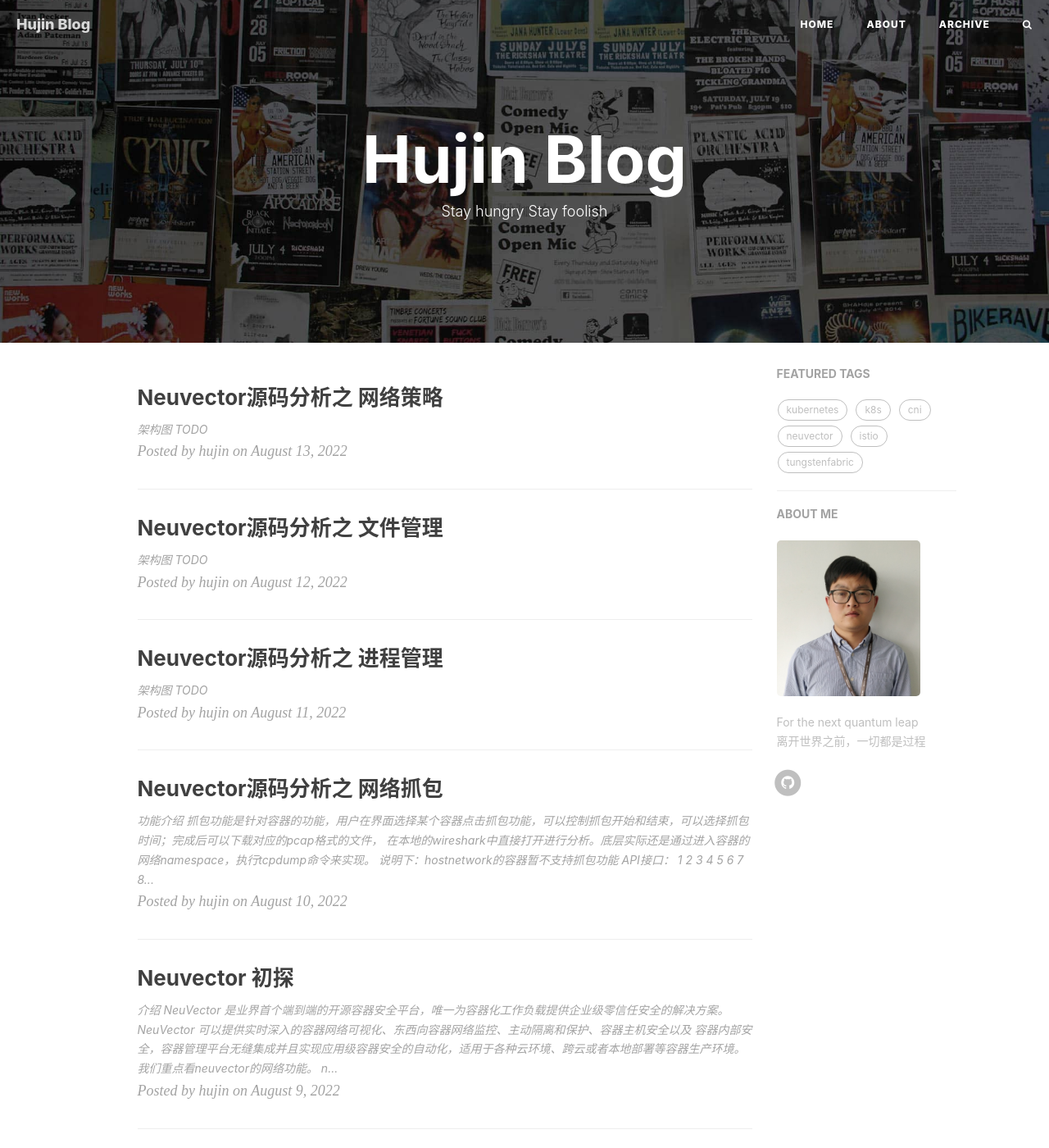
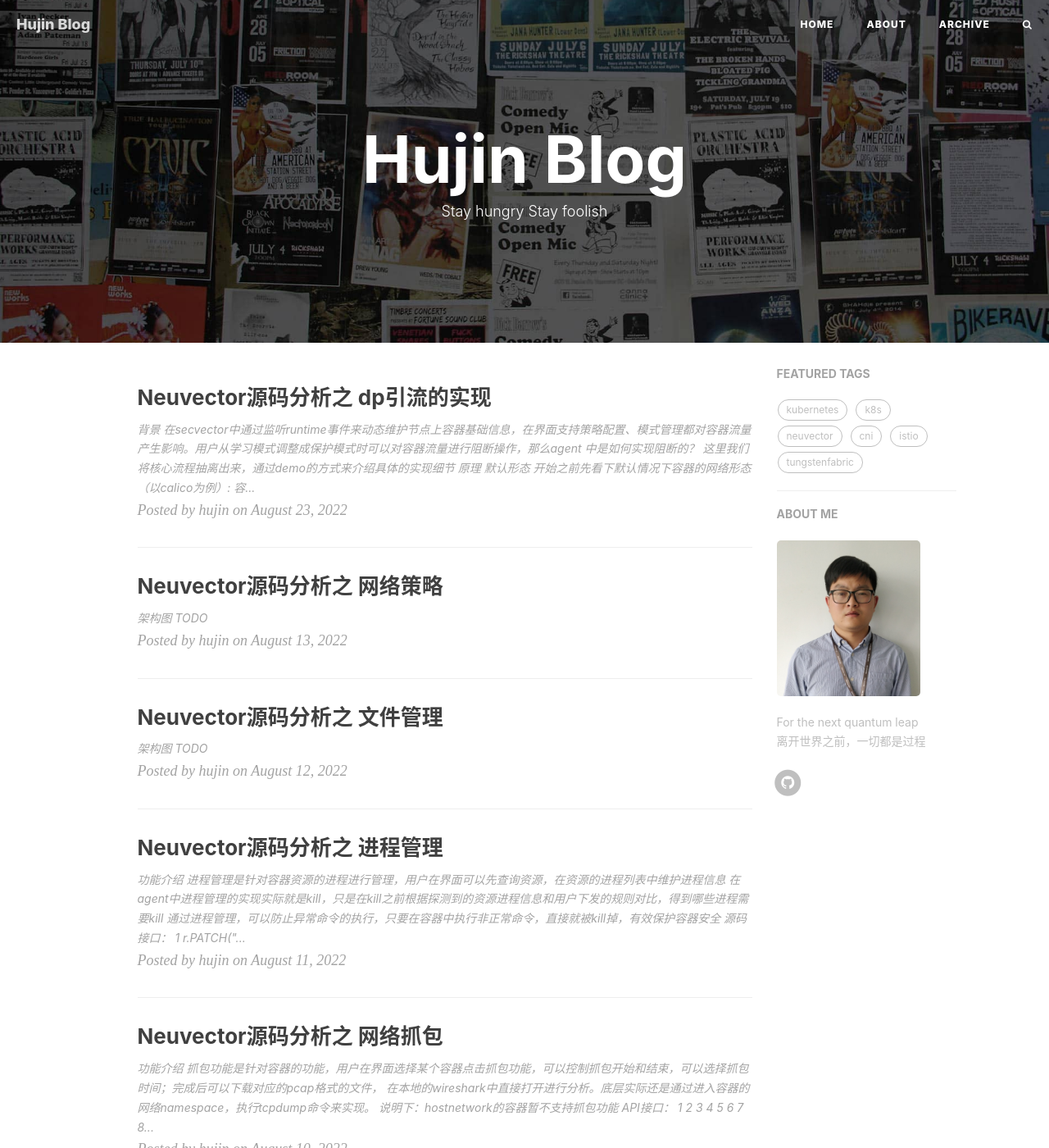
Before and after one commit to smallcoderhujin/blog, a Jekyll site: the page built from index.html, in a window 1280 px wide and 1400 px high. Shown: the whole window at 82% size. Built offline with Jekyll 4.4.1, drawn with Linux system fonts in a browser that asks for light colours; nearby versions of some CDN libraries; the list of posts is cut into pages by our own code; comment, search, counter and statistics services are not loaded; part of the change alters nothing that is shown; some of the changed text lies outside the part shown.

Commit message:
add blog: neuvector dp

```diff
--- a/_posts/kubernetes/2022-08-11-neuvector-process.md
+++ b/_posts/kubernetes/2022-08-11-neuvector-process.md
@@ -11,5 +11,16 @@ tags:
 ---
 
 
-## 架构图
-TODO
+## 功能介绍
+![neuvector_pcap](/blog/img/neuvector_process.png)
+
+进程管理是针对容器资源的进程进行管理，用户在界面可以先查询资源，在资源的进程列表中维护进程信息
+在agent中进程管理的实现实际就是kill，只是在kill之前根据探测到的资源进程信息和用户下发的规则对比，得到哪些进程需要kill
+
+通过进程管理，可以防止异常命令的执行，只要在容器中执行非正常命令，直接就被kill掉，有效保护容器安全
+
+## 源码
+
+接口：
+
+    r.PATCH("/v1/process_profile/:name", handlerProcessProfileConfig)
--- /dev/null
+++ b/_posts/kubernetes/2022-08-23-neuvector-dp.md
@@ -0,0 +1,227 @@
+---
+title: "Neuvector源码分析之 dp引流的实现"
+subtitle: ""
+layout: post
+author: "hujin"
+header-style: text
+tags:
+  - neuvector
+  - dp
+
+---
+
+
+## 背景
+在secvector中通过监听runtime事件来动态维护节点上容器基础信息，在界面支持策略配置、模式管理都对容器流量产生影响。用户从学习模式调整成保护模式时可以对容器流量进行阻断操作，那么agent
+中是如何实现阻断的？
+这里我们将核心流程抽离出来，通过demo的方式来介绍具体的实现细节
+
+## 原理
+### 默认形态
+
+![neuvector_pcap](/blog/img/neuvector_dp1.png)
+
+开始之前先看下默认情况下容器的网络形态（以calico为例）:
+- 容器网卡使用veth设备，一端在容器内部，一端在host上
+- 在host上通过路由规则的方式将流量引到host上的veth设备，最终到达容器内部
+
+### 引流形态
+
+![neuvector_pcap](/blog/img/neuvector_dp2.png)
+
+引流形态下流量会优先经过agent容器，根据策略规则过滤后转发到具体的容器内部。本次我们需要从host上直接ping container-ns中的网卡ip 10.10.10.88,
+
+首先创建两个network namespace
+- ns1：引流实现位置
+- ns2：模拟普通容器的network namespace
+
+命令
+
+    ip netns add agent-ns
+    ip netns add container-ns
+
+在host上创建三组veth
+
+- vex：流量入口
+- vin：跨agent-ns和container-ns，在agent中将流量转发到这个设备就可以到达容器内部
+- vbr：监控设备，也是dp工作的设备
+
+命令：
+
+    # 创建veth
+    ip link add vex type veth peer name vex-peer
+    ip link add vin type veth peer name vin-peer
+    ip link add vbr type veth peer name vth
+
+    # 将vex放入agent-ns
+    ip link set vex netns agent-ns
+    ip netns exec agent-ns ip link set vex up
+
+    # 将vin放入agent-ns
+    ip link set vin netns agent-ns
+    ip netns exec agent-ns ip link set vin up
+
+    # 将vin-peer放入container-ns
+    ip link set vin-peer netns container-ns
+
+    # 在container-ns修改网卡名称为eth0
+    ip netns exec container-ns ip link set vin-peer name eth0
+    ip addr add 10.10.10.88/24 dev eth0
+    ip netns exec container-ns ip link set eth0 up
+
+    # 将vbr和vth都放入agent-ns
+    ip link set vbr netns agent-ns
+    ip link set vth netns agent-ns
+    ip netns exec agent-ns ip link set vbr up
+    ip netns exec agent-ns ip link set vth up
+
+    # 配置host上的vex-peer
+    ip addr add 10.10.10.66/24 dev vex-peer
+    ip link set vex-peer up
+
+tc引流
+
+    # 创建qdisc
+    tc qdisc add dev vin ingress
+    tc qdisc add dev vex ingress
+    tc qdisc add dev vbr ingress
+
+    # 创建filter
+    tc filter add dev vex pref 10001 parent ffff: protocol ip u32 match u8 0 1 at -14 match u16 0x1a27 0xffff at -14 match u32 0xf3873a27 0xffffffff at -12 action pedit munge offset -14 u16 set 0x4e65 munge offset -12 u32 set 0x755600b4 pipe action mirred egress mirror dev vbr
+
+    tc filter add dev vex pref 10002 parent ffff: protocol all u32 match u8 0 0 action mirred egress mirror dev vin
+
+    tc filter add dev vbr pref 5 parent ffff: protocol all u32 match u16 0x4e65 0xffff at -14 match u32 0x755600b4 0xffffffff at -12 action pedit munge offset -14 u16 set 0x1a27 munge offset -12 u32 set 0xf3873a27 pipe action mirred egress mirror dev vin
+
+    tc filter add dev vin pref 10002 parent ffff: protocol all u32 match u8 0 0 action mirred egress mirror dev vex
+
+    tc filter add dev vin pref 10001 parent ffff: protocol ip u32 match u8 0 1 at -14 match u32 0x1a27f387 0xffffffff at -8 match u16 0x3a27 0xffff at -4 action pedit munge offset -8 u32 set 0x4e657556 munge offset -4 u16 set 0x00b4 pipe action mirred egress mirror dev vbr
+
+    tc filter add dev vbr pref 172 parent ffff: protocol all u32 match u32 0x4e657556 0xffffffff at -8 match u16 0x00b4 0xffff at -4 action pedit munge offset -8 u32 set 0x1a27f387 munge offset -4 u16 set 0x3a27 pipe action mirred egress mirror dev vex
+
+此时我们从host上ping 10.10.10.88，同时在agent-ns的vex和vbr抓包会看到数据包
+
+- 这里从抓包结果会看到目标mac变了，这个是通过tc完成的
+- 但是在vin上是抓不到包的（可以抓到广播包），因为dp没有开始工作
+
+抓包结果：
+
+    sh-4.2# tcpdump -enpli vex
+    tcpdump: verbose output suppressed, use -v or -vv for full protocol decode
+    listening on vex, link-type EN10MB (Ethernet), capture size 262144 bytes
+    17:31:40.761531 06:82:9c:02:54:91 > 1a:27:f3:87:3a:27, ethertype IPv4 (0x0800), length 98: 10.10.10.66 > 10.10.10.88: ICMP echo request, id 32052, seq 214, length 64
+    17:31:41.761533 06:82:9c:02:54:91 > 1a:27:f3:87:3a:27, ethertype IPv4 (0x0800), length 98: 10.10.10.66 > 10.10.10.88: ICMP echo request, id 32052, seq 215, length 64
+    17:31:42.761516 06:82:9c:02:54:91 > 1a:27:f3:87:3a:27, ethertype IPv4 (0x0800), length 98: 10.10.10.66 > 10.10.10.88: ICMP echo request, id 32052, seq 216, length 64
+    ^C
+    3 packets captured
+    3 packets received by filter
+    0 packets dropped by kernel
+    sh-4.2# tcpdump -enpli vbr
+    tcpdump: verbose output suppressed, use -v or -vv for full protocol decode
+    listening on vbr, link-type EN10MB (Ethernet), capture size 262144 bytes
+    17:31:45.761528 06:82:9c:02:54:91 > 4e:65:75:56:00:b4, ethertype IPv4 (0x0800), length 98: 10.10.10.66 > 10.10.10.88: ICMP echo request, id 32052, seq 219, length 64
+    17:31:46.761515 06:82:9c:02:54:91 > 4e:65:75:56:00:b4, ethertype IPv4 (0x0800), length 98: 10.10.10.66 > 10.10.10.88: ICMP echo request, id 32052, seq 220, length 64
+    17:31:47.761531 06:82:9c:02:54:91 > 4e:65:75:56:00:b4, ethertype IPv4 (0x0800), length 98: 10.10.10.66 > 10.10.10.88: ICMP echo request, id 32052, seq 221, length 64
+
+运行dp
+
+    ip netns exec agent-ns dp -n 1
+
+> 这里需要重新编译dp，对dp做一些改造，保证可以在host运行，主要是mmap那部分逻辑
+
+
+调用dp接口
+
+分别调用dp接口：
+- ctrl_add_srvc_port： 配置引流设备名称等参数
+- ctrl_cfg_internal_net：配置当前节点设备ip和类型
+- ctrl_add_mac：在引流设备中添加需要引流的mac
+- ctrl_cfg_mac：配置mac参数
+
+调用脚本
+
+    import socket
+    import json
+
+    DP_SERVER_PATH = '/tmp/dp_listen.sock'
+    SOCK = None
+
+    def connect_dp():
+        global SOCK
+        if SOCK:
+            return SOCK
+        socket_family = socket.AF_UNIX
+        socket_type = socket.SOCK_DGRAM
+
+        sock = socket.socket(socket_family, socket_type)
+        sock.connect(DP_SERVER_PATH)
+        SOCK = sock
+        print("dp connected")
+        return sock
+
+
+    def send_msg(msg):
+        sock = connect_dp()
+        sock.sendall(json.dumps(msg).encode())
+
+        # data = sock.recv(1024)
+        # print("receive data:", data)
+        print('send msg: %s success' % msg)
+
+
+    def add_srvc_port():
+        data = {
+            "iface": "vth",
+            "jumboframe": False
+        }
+        send_msg({'ctrl_add_srvc_port': data})
+
+
+    def add_internal_net():
+        data = {
+            "flag": 3,
+            "subnet_addr": [
+                {"ip": "172.17.0.0", "mask": "255.255.0.0"},
+                {"ip": "179.20.23.0", "mask": "255.255.255.0"},
+                {"ip": "10.10.10.0", "mask": "255.255.255.0"},
+                {"ip": "172.20.166.0", "mask": "255.255.255.0"},
+                {"ip": "10.10.10.66", "mask": "255.255.255.0", "iptype": "devip"},
+                {"ip": "10.10.10.88", "mask": "255.255.255.0", "iptype": "devip"},
+
+            ]
+        }
+        send_msg({'ctrl_cfg_internal_net': data})
+
+
+    def add_mac():
+        data = {
+            "iface": "vth",
+            "mac": "1a:27:f3:87:3a:27",
+            "ucmac": "4e:65:75:56:00:b4",
+            "bcmac": "ff:ff:ff:00:00:b4",
+            "oldmac": "",
+            "pmac": "",
+            "pips": None,
+        }
+        send_msg({'ctrl_add_mac': data})
+
+
+    def cfg_mac():
+        data = {
+            "tap": False,
+            "macs": ["1a:27:f3:87:3a:27"],
+        }
+        send_msg({'ctrl_cfg_mac': data})
+
+    add_internal_net()
+    add_srvc_port()
+    add_mac()
+    cfg_mac()
+
+## 总结
+
+- 可以看到neuvector的引流方式和容器使用的cni无关
+- 引流的准备操作实际是agent执行的，dp只是对经过vth的数据包根据策略规则进行过滤，并转发
+- 后期可以探索这种使用方式是否可以应用到虚拟机状态下
+
+这里只是调用dp接口，dp内部实现将在后面详细分析
```
Also changed, not shown: img/neuvector_dp1.png (added), img/neuvector_dp2.png (added), img/neuvector_process.png (added).
